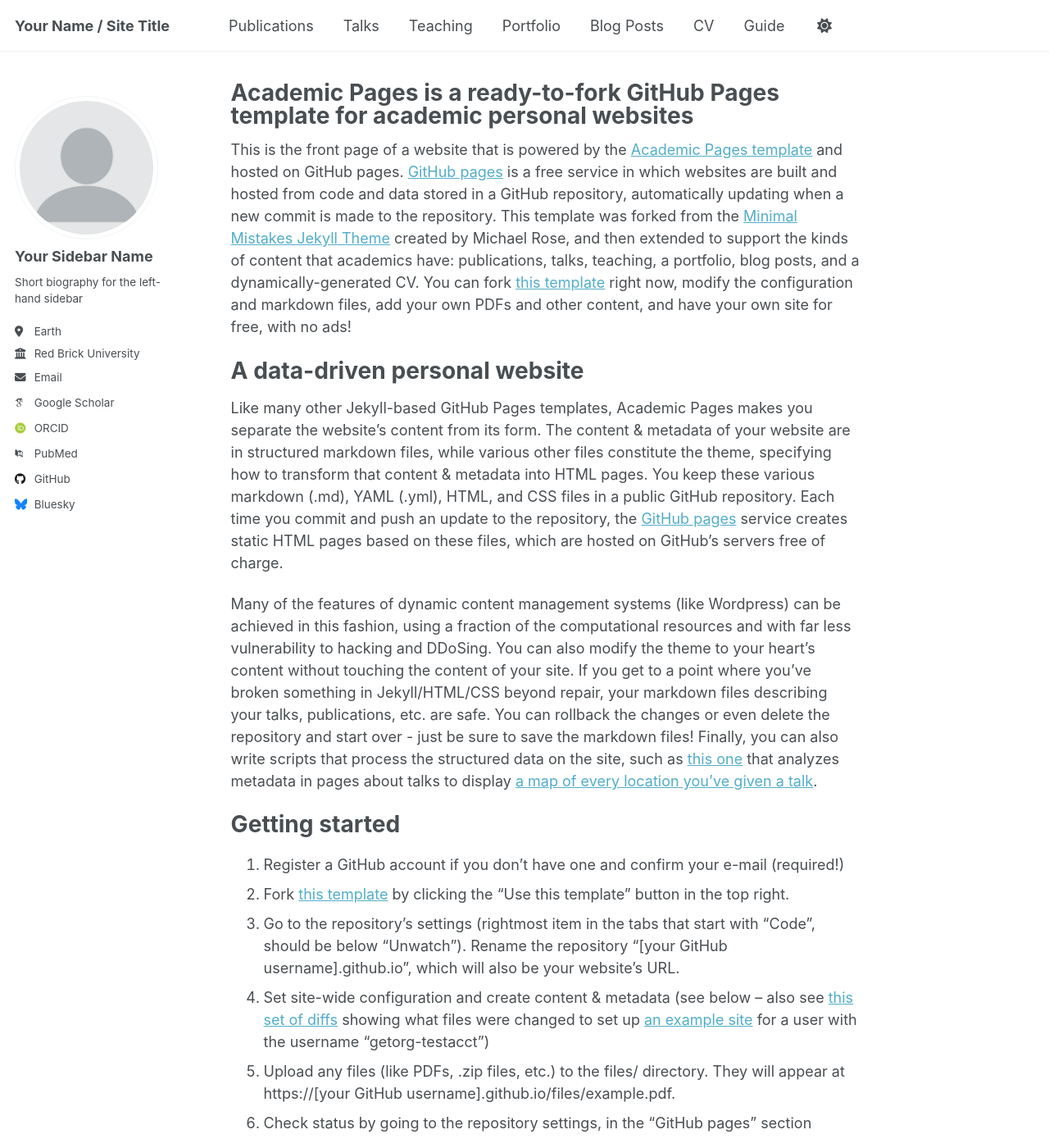
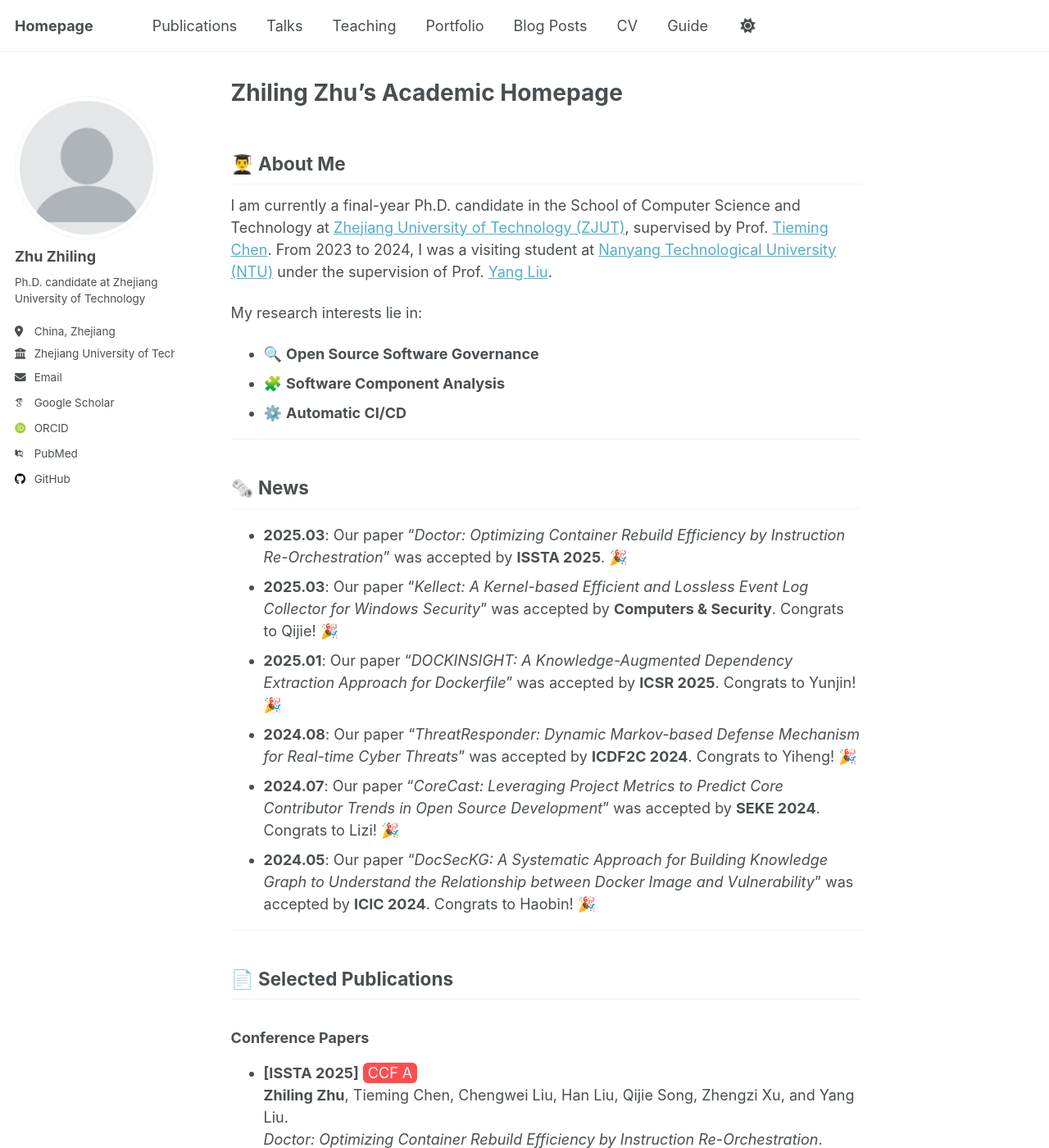
Before and after one commit to winniezzl/winniezzl.github.io, a Jekyll site: the page built from _pages/about.md, in a window 1280 px wide and 1400 px high. Shown: the whole window at 82% size. Built offline with Jekyll 4.4.1, drawn with Linux system fonts in a browser that asks for light colours; some web fonts are replaced; some of the changed text lies outside the part shown.

Commit message:
update information

```diff
--- a/_config.yml
+++ b/_config.yml
@@ -9,13 +9,13 @@
 # Basic Site Settings
 locale                   : "en-US"
 site_theme               : "default"
-title                    : "Your Name / Site Title"
+title                    : "Homepage"
 title_separator          : "-"
-name                     : &name "Your Name"
-description              : &description "personal description"
-url                      : https://academicpages.github.io # the base hostname & protocol for your site e.g. "https://[your GitHub username].github.io"
+name                     : &name "Zhu Zhiling"
+description              : &description "Ph.D. candidate at Zhejiang University of Technology"
+url                      : https://winniezzl.github.io/ # the base hostname & protocol for your site e.g. "https://[your GitHub username].github.io"
 baseurl                  : "" # the subpath of your site, e.g. "/blog"
-repository               : "academicpages/academicpages.github.io"
+repository               : "winniezzl/winniezzl.github.io"
 
 # Site Author - The following control what appear as part of the author content on the side bar.
 #               If a field is blank the icon and link will not appear, otherwise it will be shown.
@@ -23,19 +23,19 @@ repository               : "academicpages/academicpages.github.io"
 author:
   # Biographic information
   avatar           : "profile.png"
-  name             : "Your Sidebar Name"
+  name             : "Zhu Zhiling" # Name to display
   pronouns         : # example: "she/her"
-  bio              : "Short biography for the left-hand sidebar"
-  location         : "Earth"
-  employer         : "Red Brick University"
+  bio              : "Ph.D. candidate at Zhejiang University of Technology"
+  location         : "China, Zhejiang"
+  employer         : "Zhejiang University of Technology"
   uri              : # URL
-  email            : "none@example.org"
+  email            : "zhilingzhu@zjut.edu.cn"
 
   # Academic websites
   arxiv            : # URL - Update with the correct link to your profile
-  googlescholar    : "https://scholar.google.com/citations?user=PS_CX0AAAAAJ"
+  googlescholar    : "https://scholar.google.com/citations?user=ng7NrJoAAAAJ&hl=zh-CN"
   impactstory      : # URL
-  orcid            : "http://orcid.org/yourorcidurl"
+  orcid            : "https://orcid.org/0009-0004-0859-0129"
   semantic         : # URL
   pubmed           : "https://www.ncbi.nlm.nih.gov/pubmed/?term=john+snow"
   researchgate     : # URL
@@ -45,12 +45,12 @@ author:
   bitbucket        : # Username - Update with your username on the site
   codepen          : # Username
   dribbble         : # Username
-  github           : "academicpages"
+  github           : "winniezzl" # Username - Update with your username on the site
   kaggle           : # Username
   stackoverflow    : # User number or user number and name (i.e., use "1" or "1/jeff-atwood")
 
   # Social media
-  bluesky          : "bsky.app" # Replace this with you Bluesky username
+  bluesky          : # Username
   facebook         : # Username
   flickr           : # Username
   foursquare       : # Username
@@ -248,14 +248,14 @@ defaults:
       layout: single
       author_profile: true
   # _teaching
-  - scope:
-      path: ""
-      type: teaching
-    values:
-      layout: single
-      author_profile: true
-      share: true
-      comments: true
+#  - scope:
+#      path: ""
+#      type: teaching
+#    values:
+#      layout: single
+#      author_profile: true
+#      share: true
+#      comments: true
   # _publications
   - scope:
       path: ""
@@ -266,14 +266,14 @@ defaults:
       share: true
       comments: true
   # _portfolio
-  - scope:
-      path: ""
-      type: portfolio
-    values:
-      layout: single
-      author_profile: true
-      share: true
-      comment: true
+#  - scope:
+#      path: ""
+#      type: portfolio
+#    values:
+#      layout: single
+#      author_profile: true
+#      share: true
+#      comment: true
   # _talks
   - scope:
       path: ""
--- a/_pages/about.md
+++ b/_pages/about.md
@@ -1,49 +1,83 @@
 ---
 permalink: /
-title: "Academic Pages is a ready-to-fork GitHub Pages template for academic personal websites"
+title: "Zhiling Zhu's Academic Homepage"
 author_profile: true
 redirect_from:
   - /about/
   - /about.html
 ---
 
-This is the front page of a website that is powered by the [Academic Pages template](https://github.com/academicpages/academicpages.github.io) and hosted on GitHub pages. [GitHub pages](https://pages.github.com) is a free service in which websites are built and hosted from code and data stored in a GitHub repository, automatically updating when a new commit is made to the repository. This template was forked from the [Minimal Mistakes Jekyll Theme](https://mmistakes.github.io/minimal-mistakes/) created by Michael Rose, and then extended to support the kinds of content that academics have: publications, talks, teaching, a portfolio, blog posts, and a dynamically-generated CV. You can fork [this template](https://github.com/academicpages/academicpages.github.io) right now, modify the configuration and markdown files, add your own PDFs and other content, and have your own site for free, with no ads!
+## 👨‍🎓 About Me
 
-A data-driven personal website
-======
-Like many other Jekyll-based GitHub Pages templates, Academic Pages makes you separate the website's content from its form. The content & metadata of your website are in structured markdown files, while various other files constitute the theme, specifying how to transform that content & metadata into HTML pages. You keep these various markdown (.md), YAML (.yml), HTML, and CSS files in a public GitHub repository. Each time you commit and push an update to the repository, the [GitHub pages](https://pages.github.com/) service creates static HTML pages based on these files, which are hosted on GitHub's servers free of charge.
+I am currently a final-year Ph.D. candidate in the School of Computer Science and Technology at [Zhejiang University of Technology (ZJUT)](https://www.zjut.edu.cn/), supervised by Prof. [Tieming Chen](https://homepage.zjut.edu.cn/tmchen/). From 2023 to 2024, I was a visiting student at [Nanyang Technological University (NTU)](https://www.ntu.edu.sg/) under the supervision of Prof. [Yang Liu](https://personal.ntu.edu.sg/yangliu/).
 
-Many of the features of dynamic content management systems (like Wordpress) can be achieved in this fashion, using a fraction of the computational resources and with far less vulnerability to hacking and DDoSing. You can also modify the theme to your heart's content without touching the content of your site. If you get to a point where you've broken something in Jekyll/HTML/CSS beyond repair, your markdown files describing your talks, publications, etc. are safe. You can rollback the changes or even delete the repository and start over - just be sure to save the markdown files! Finally, you can also write scripts that process the structured data on the site, such as [this one](https://github.com/academicpages/academicpages.github.io/blob/master/talkmap.ipynb) that analyzes metadata in pages about talks to display [a map of every location you've given a talk](https://academicpages.github.io/talkmap.html).
+My research interests lie in:
+- 🔍 **Open Source Software Governance**
+- 🧩 **Software Component Analysis**
+- ⚙️ **Automatic CI/CD**
 
-Getting started
-======
-1. Register a GitHub account if you don't have one and confirm your e-mail (required!)
-1. Fork [this template](https://github.com/academicpages/academicpages.github.io) by clicking the "Use this template" button in the top right.
-1. Go to the repository's settings (rightmost item in the tabs that start with "Code", should be below "Unwatch"). Rename the repository "[your GitHub username].github.io", which will also be your website's URL.
-1. Set site-wide configuration and create content & metadata (see below -- also see [this set of diffs](http://archive.is/3TPas) showing what files were changed to set up [an example site](https://getorg-testacct.github.io) for a user with the username "getorg-testacct")
-1. Upload any files (like PDFs, .zip files, etc.) to the files/ directory. They will appear at https://[your GitHub username].github.io/files/example.pdf.
-1. Check status by going to the repository settings, in the "GitHub pages" section
+---
 
-Site-wide configuration
-------
-The main configuration file for the site is in the base directory in [_config.yml](https://github.com/academicpages/academicpages.github.io/blob/master/_config.yml), which defines the content in the sidebars and other site-wide features. You will need to replace the default variables with ones about yourself and your site's github repository. The configuration file for the top menu is in [_data/navigation.yml](https://github.com/academicpages/academicpages.github.io/blob/master/_data/navigation.yml). For example, if you don't have a portfolio or blog posts, you can remove those items from that navigation.yml file to remove them from the header.
+## 🗞️ News
 
-Create content & metadata
-------
-For site content, there is one markdown file for each type of content, which are stored in directories like _publications, _talks, _posts, _teaching, or _pages. For example, each talk is a markdown file in the [_talks directory](https://github.com/academicpages/academicpages.github.io/tree/master/_talks). At the top of each markdown file is structured data in YAML about the talk, which the theme will parse to do lots of cool stuff. The same structured data about a talk is used to generate the list of talks on the [Talks page](https://academicpages.github.io/talks), each [individual page](https://academicpages.github.io/talks/2012-03-01-talk-1) for specific talks, the talks section for the [CV page](https://academicpages.github.io/cv), and the [map of places you've given a talk](https://academicpages.github.io/talkmap.html) (if you run this [python file](https://github.com/academicpages/academicpages.github.io/blob/master/talkmap.py) or [Jupyter notebook](https://github.com/academicpages/academicpages.github.io/blob/master/talkmap.ipynb), which creates the HTML for the map based on the contents of the _talks directory).
+- **2025.03**: Our paper "_Doctor: Optimizing Container Rebuild Efficiency by Instruction Re-Orchestration_" was accepted by **ISSTA 2025**. 🎉
+- **2025.03**: Our paper "_Kellect: A Kernel-based Efficient and Lossless Event Log Collector for Windows Security_" was accepted by **Computers & Security**. Congrats to Qijie! 🎉
+- **2025.01**: Our paper "_DOCKINSIGHT: A Knowledge-Augmented Dependency Extraction Approach for Dockerfile_" was accepted by **ICSR 2025**. Congrats to Yunjin! 🎉
+- **2024.08**: Our paper "_ThreatResponder: Dynamic Markov-based Defense Mechanism for Real-time Cyber Threats_" was accepted by **ICDF2C 2024**. Congrats to Yiheng! 🎉
+- **2024.07**: Our paper "_CoreCast: Leveraging Project Metrics to Predict Core Contributor Trends in Open Source Development_" was accepted by **SEKE 2024**. Congrats to Lizi! 🎉
+- **2024.05**: Our paper "_DocSecKG: A Systematic Approach for Building Knowledge Graph to Understand the Relationship between Docker Image and Vulnerability_" was accepted by **ICIC 2024**. Congrats to Haobin! 🎉
 
-**Markdown generator**
+---
 
-The repository includes [a set of Jupyter notebooks](https://github.com/academicpages/academicpages.github.io/tree/master/markdown_generator
-) that converts a CSV containing structured data about talks or presentations into individual markdown files that will be properly formatted for the Academic Pages template. The sample CSVs in that directory are the ones I used to create my own personal website at stuartgeiger.com. My usual workflow is that I keep a spreadsheet of my publications and talks, then run the code in these notebooks to generate the markdown files, then commit and push them to the GitHub repository.
+## 📄 Selected Publications
 
-How to edit your site's GitHub repository
-------
-Many people use a git client to create files on their local computer and then push them to GitHub's servers. If you are not familiar with git, you can directly edit these configuration and markdown files directly in the github.com interface. Navigate to a file (like [this one](https://github.com/academicpages/academicpages.github.io/blob/master/_talks/2012-03-01-talk-1.md) and click the pencil icon in the top right of the content preview (to the right of the "Raw | Blame | History" buttons). You can delete a file by clicking the trashcan icon to the right of the pencil icon. You can also create new files or upload files by navigating to a directory and clicking the "Create new file" or "Upload files" buttons.
+### Conference Papers
 
-Example: editing a markdown file for a talk
-![Editing a markdown file for a talk](/images/editing-talk.png)
+- **[ISSTA 2025]** <span style="background-color:#ff4d4f; color:white; padding:2px 6px; border-radius:6px;">CCF A</span>
+  **Zhiling Zhu**, Tieming Chen, Chengwei Liu, Han Liu, Qijie Song, Zhengzi Xu, and Yang Liu.
+  _Doctor: Optimizing Container Rebuild Efficiency by Instruction Re-Orchestration_.
+*Proceedings of the International Symposium on Software Testing and Analysis (ISSTA '25)*
 
-For more info
-------
-More info about configuring Academic Pages can be found in [the guide](https://academicpages.github.io/markdown/), the [growing wiki](https://github.com/academicpages/academicpages.github.io/wiki), and you can always [ask a question on GitHub](https://github.com/academicpages/academicpages.github.io/discussions). The [guides for the Minimal Mistakes theme](https://mmistakes.github.io/minimal-mistakes/docs/configuration/) (which this theme was forked from) might also be helpful.
+- **[ICSR 2025]** <span style="background-color:#52c41a; color:white; padding:2px 6px; border-radius:6px;">CCF C</span>
+  **Zhiling Zhu**, Tieming Chen, Yunjin Zhong, and Qijie Song.
+  _DOCKINSIGHT: A Knowledge-Augmented Dependency Extraction Approach for Dockerfile_.
+  *Proceedings of the International Conference on Software Reuse (ICSR '25)*
+
+- **[ICDF2C 2024]** <span style="background-color:#52c41a; color:white; padding:2px 6px; border-radius:6px;">CCF C</span>
+  **Zhiling Zhu**, Tieming Chen, Qijie Song, Yiheng Lu, and Yulin Zheng.
+  _ThreatResponder: Dynamic Markov-based Defense Mechanism for Real-time Cyber Threats_.
+  *Proceedings of the International Conference on Digital Forensics & Cyber Crime (ICDF2C '24)*
+
+- **[SEKE 2024]** <span style="background-color:#52c41a; color:white; padding:2px 6px; border-radius:6px;">CCF C</span>
+  **Zhiling Zhu**, Tieming Chen, Lizi Wu, Qijie Song.
+  _CoreCast: Leveraging Project Metrics to Predict Core Contributor Trends in Open Source Development_.
+  *Proceedings of the International Conference on Software Engineering and Knowledge Engineering (SEKE '24)*
+
+- **[ICIC 2024]** <span style="background-color:#52c41a; color:white; padding:2px 6px; border-radius:6px;">CCF C</span>
+  **Zhiling Zhu**, Tieming Chen, Haobin Kong, Yunjin Zhong, and Qijie Song.
+  _DocSecKG: A Systematic Approach for Building Knowledge Graph to Understand the Relationship between Docker Image and Vulnerability_.
+  *Proceedings of the International Conference on Intelligent Computing (ICIC '24)*
+
+### Journal Papers
+
+- **[Computers & Security]** <span style="background-color:#faad14; color:white; padding:2px 6px; border-radius:6px;">CCF B</span>
+  Tieming Chen, Qijie Song, Tiantian Zhu, Xuebo Qiu, **Zhiling Zhu**, and Mingqi Lv.
+  _Kellect: A Kernel-based Efficient and Lossless Event Log Collector for Windows Security_.
+  *Computers & Security, Vol. 150, Article No. 104203*
+
+---
+
+## 🎓 Education
+
+- **2021.09 - 2025.06 (expected)**
+  Ph.D. Candidate, School of Computer Science and Technology, Zhejiang University of Technology.
+
+- **2023.02 - 2024.02**
+  Visiting Ph.D. Student, School of Computer Science and Engineering, Nanyang Technological University.
+
+- **2017.09 - 2021.06**
+  B.Eng. in Software Engineering, Zhejiang University of Technology.
+
+---
+
+*Feel free to reach out via [Email](mailto:your_email@domain.com) or [GitHub](https://github.com/yourusername).* 🔗
```
